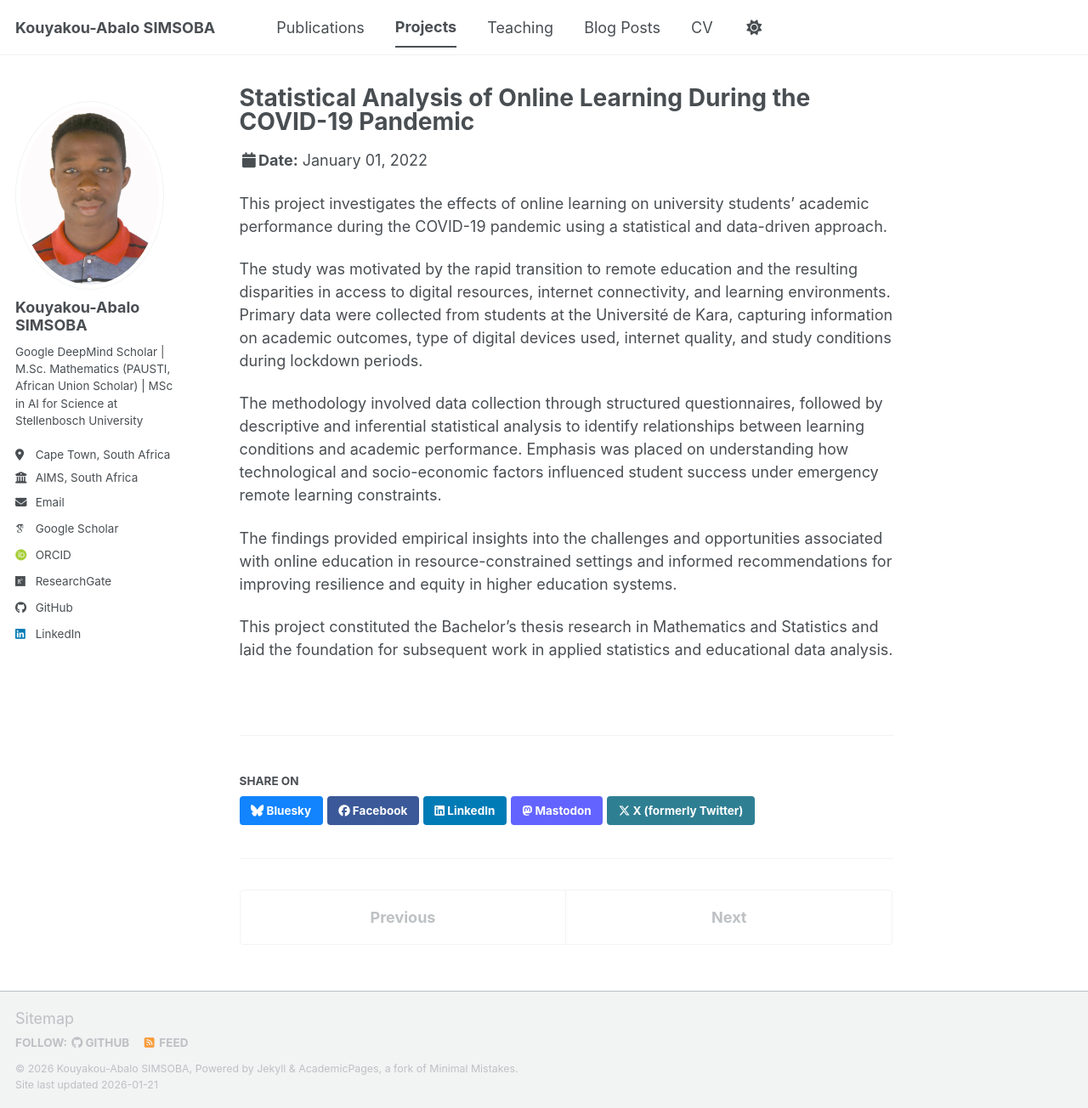
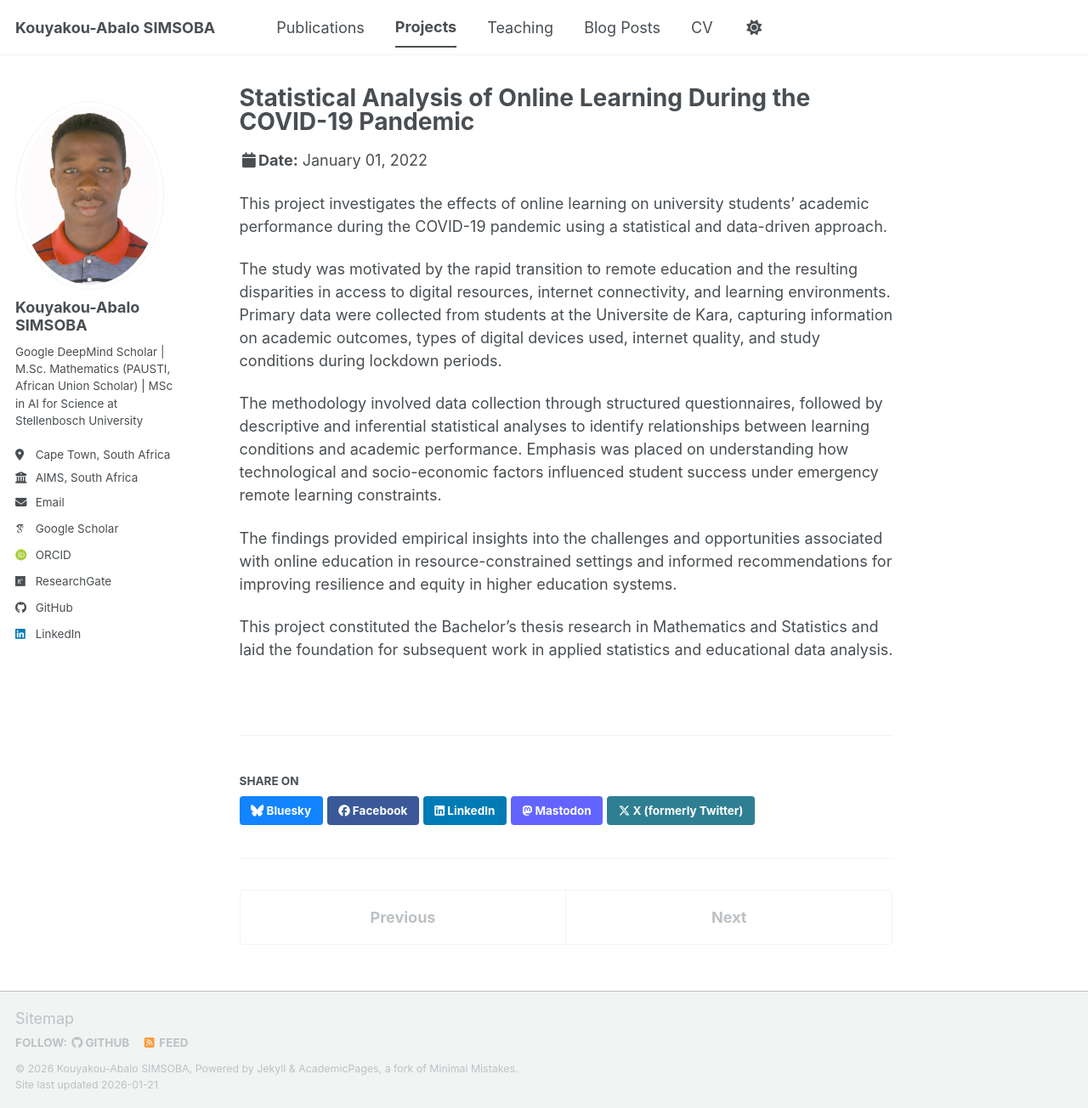
Before and after one commit to simsoba-research/simsoba-research.github.io, a Jekyll site: the page built from _talks/2014-03-01-talk-3.md, in a window 1280 px wide and 1304 px high. Shown: the whole window at 85% size. Built offline with Jekyll 4.4.1, drawn with Linux system fonts in a browser that asks for light colours; some web fonts are replaced; a script bundle is joined from its source files by our own code; library files that are not in the unit come from our copies.

Commit message:
Update 2014-03-01-talk-3.md

```diff
--- a/_talks/2014-03-01-talk-3.md
+++ b/_talks/2014-03-01-talk-3.md
@@ -3,18 +3,17 @@ title: "Statistical Analysis of Online Learning During the COVID-19 Pandemic"
 collection: talks
 type: "Research Project"
 permalink: /projects/online-learning-covid19-statistical-analysis
-venue: "Université de Kara"
+venue: "Universite de Kara"
 date: 2022-01-01
 location: "Kara, Togo"
 ---
 
+This project investigates the effects of online learning on university students' academic performance during the COVID-19 pandemic using a statistical and data-driven approach.
 
-This project investigates the effects of online learning on university students’ academic performance during the COVID-19 pandemic using a statistical and data-driven approach.
+The study was motivated by the rapid transition to remote education and the resulting disparities in access to digital resources, internet connectivity, and learning environments. Primary data were collected from students at the Universite de Kara, capturing information on academic outcomes, types of digital devices used, internet quality, and study conditions during lockdown periods.
 
-The study was motivated by the rapid transition to remote education and the resulting disparities in access to digital resources, internet connectivity, and learning environments. Primary data were collected from students at the Université de Kara, capturing information on academic outcomes, type of digital devices used, internet quality, and study conditions during lockdown periods.
-
-The methodology involved data collection through structured questionnaires, followed by descriptive and inferential statistical analysis to identify relationships between learning conditions and academic performance. Emphasis was placed on understanding how technological and socio-economic factors influenced student success under emergency remote learning constraints.
+The methodology involved data collection through structured questionnaires, followed by descriptive and inferential statistical analyses to identify relationships between learning conditions and academic performance. Emphasis was placed on understanding how technological and socio-economic factors influenced student success under emergency remote learning constraints.
 
 The findings provided empirical insights into the challenges and opportunities associated with online education in resource-constrained settings and informed recommendations for improving resilience and equity in higher education systems.
 
-This project constituted the Bachelor’s thesis research in Mathematics and Statistics and laid the foundation for subsequent work in applied statistics and educational data analysis.
+This project constituted the Bachelor's thesis research in Mathematics and Statistics and laid the foundation for subsequent work in applied statistics and educational data analysis.
```
